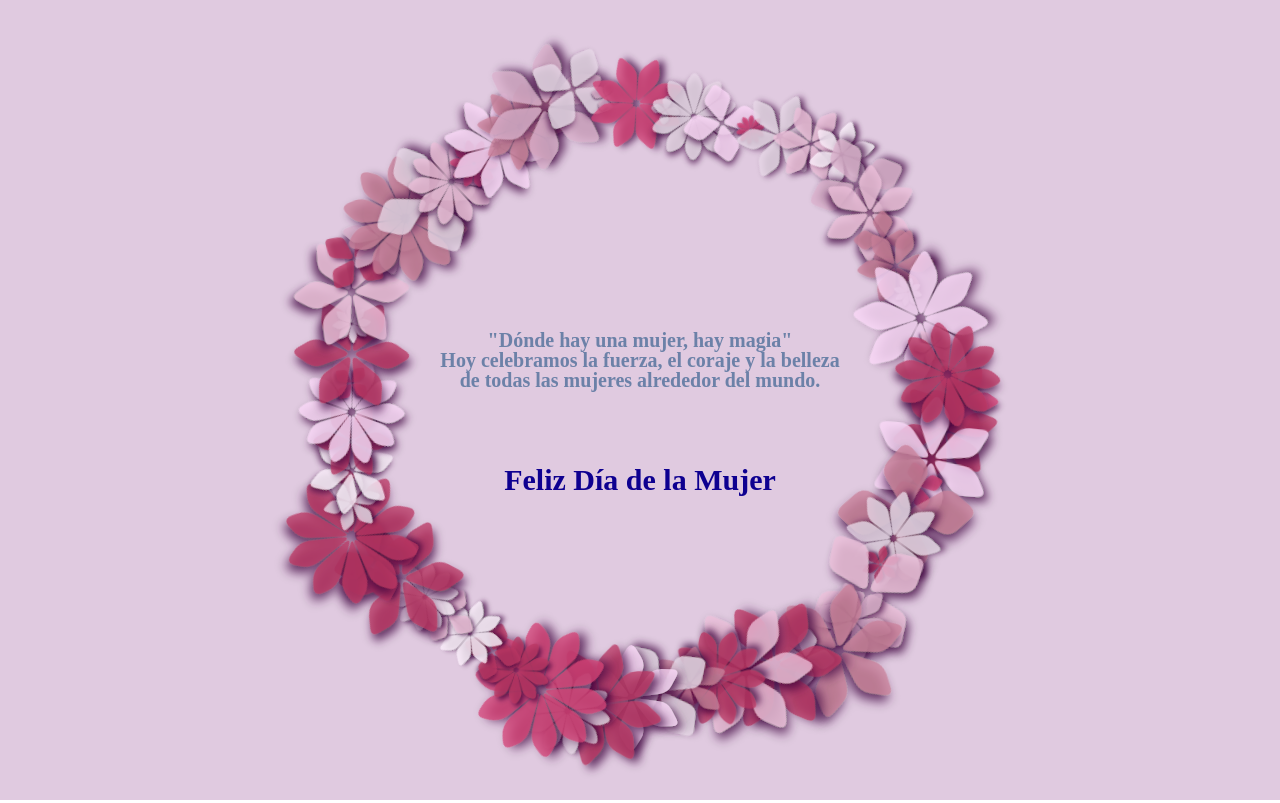
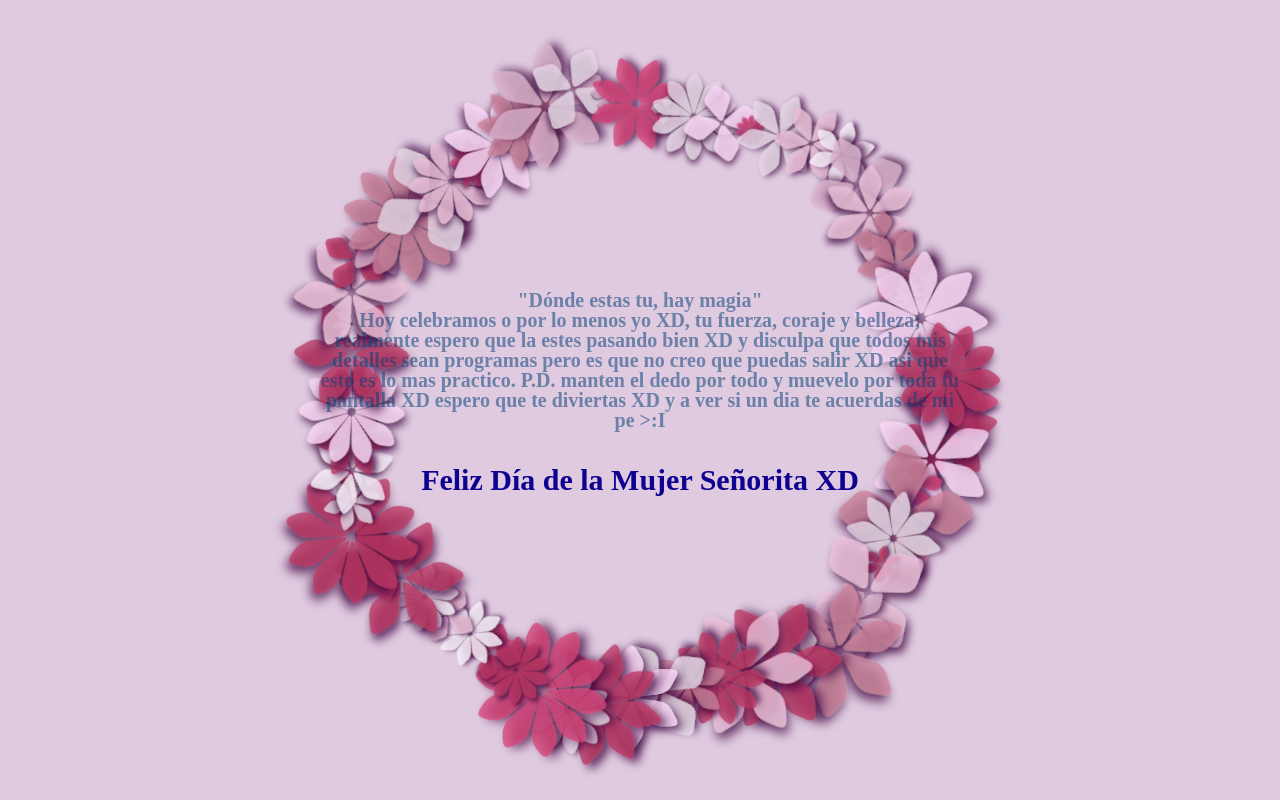
Before and after one commit to FEliZ-DIA-DE-LA-MUJER-KEITH-XD/FELIZ-DIA-DE-LA-MUJER-KEITH-XD, a plain HTML site: page index.html in a window 1280 px wide. Drawn offline with nearby package versions, Linux system fonts and the light colour scheme.

Commit message:
Update index.html

```diff
--- a/index.html
+++ b/index.html
@@ -46,12 +46,19 @@
 
 </svg>
 <!-- Texto en el centro -->
-<div id="texto1">Feliz Día de la Mujer</div>
-<div id="texto2">"Dónde hay una mujer, hay magia" <br>
-  Hoy celebramos la fuerza, el coraje y la belleza <br>
-  de todas las mujeres alrededor del mundo.
+<div id="texto1">Feliz Día de la Mujer Señorita XD</div>
+<div id="texto2">"Dónde estas tu, hay magia" <br>
+  Hoy celebramos o por lo menos yo XD, tu fuerza, coraje y belleza; <br>
+  realmente espero que la estes pasando bien XD y disculpa que
+  todos mis detalles sean programas pero es que no creo que puedas
+  salir XD asi que esto es lo mas practico.
+
+  P.D. manten el dedo por todo y muevelo por toda tu pantalla XD
+  espero que te diviertas XD y a ver si un dia te acuerdas
+  de mi pe >:I
 
 </div>
+
 
 
   <script  src="./script.js"></script>
```
